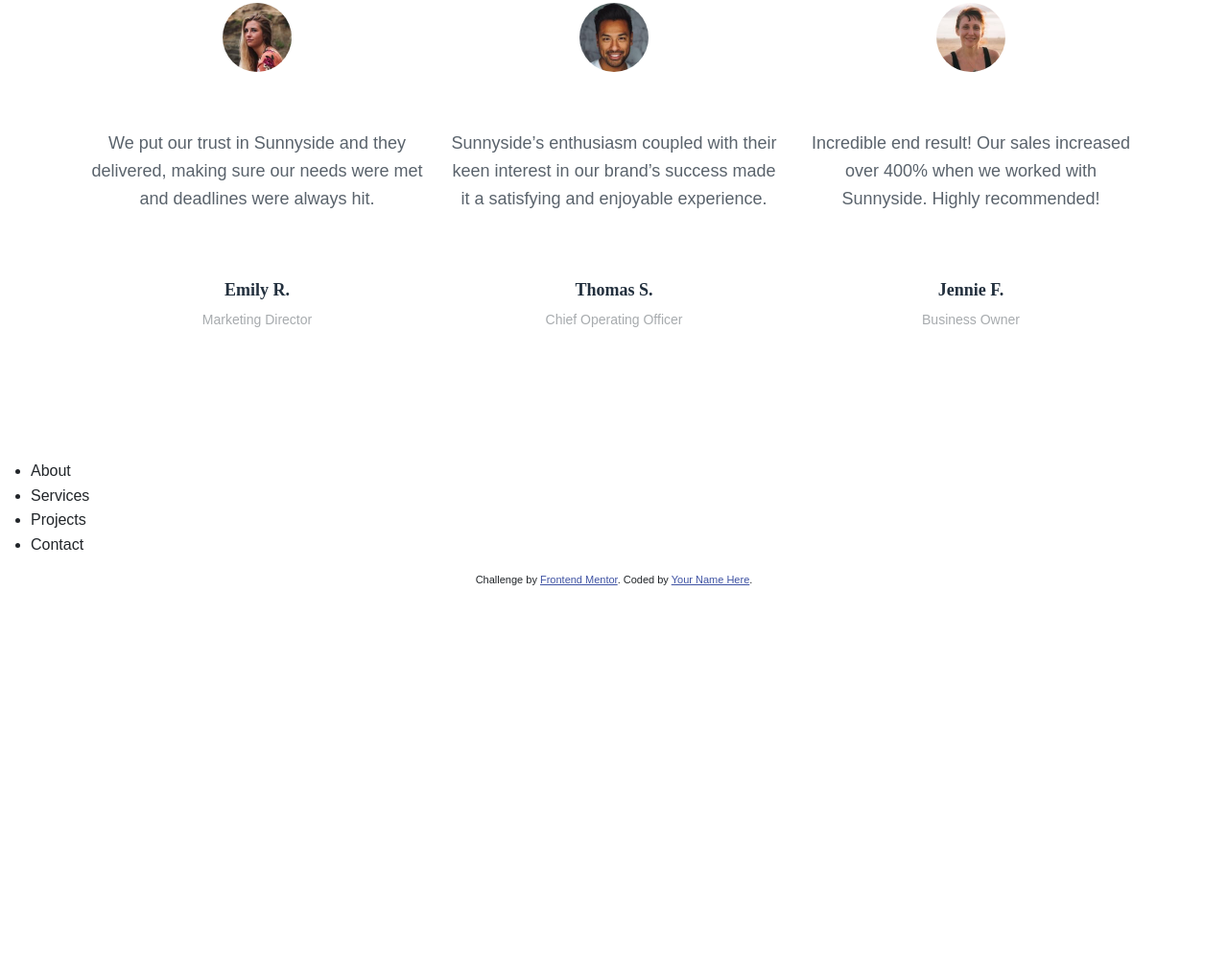
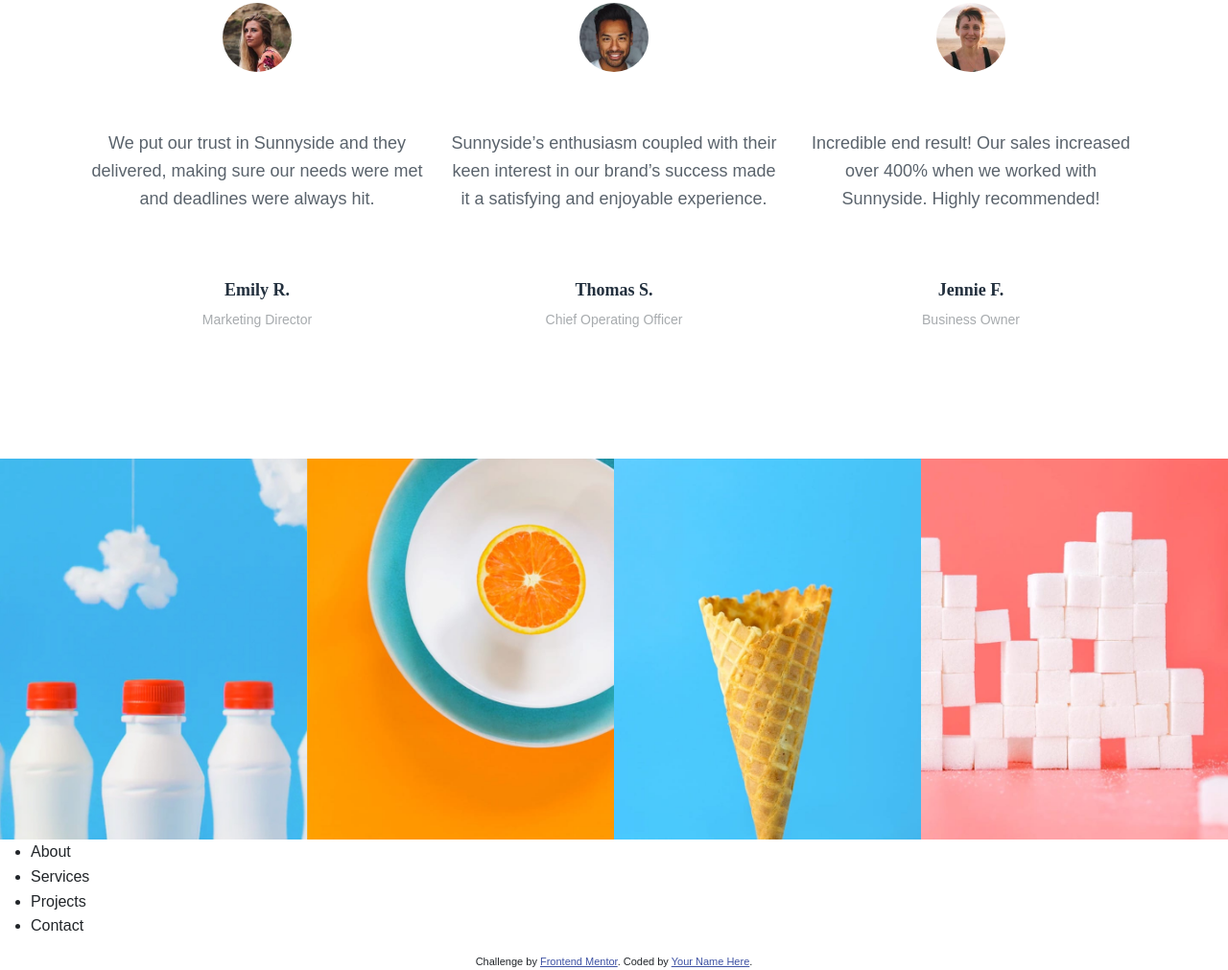
Before and after one commit to byronbyron/sunnyside-agency-landing-page, a website: page index.html in a window 1280 px wide. Shown: the part 2547-3558 px from the top of the page at 96% size. Before the commit the page ends 3161 px from the top, so only its background shows below. Drawn offline with Linux system fonts and the light colour scheme; a web font is replaced by a local one.

Commit message:
Add styles for image gallery above footer

```diff
--- a/index.html
+++ b/index.html
@@ -265,6 +265,38 @@
         </div>
       </div>
     </section>
+
+    <section>
+      <div class="row g-0 gallery">
+        <div class="col-6 col-lg-3">
+          <div class="ratio ratio-1x1">
+            <img src="./images/mobile/image-gallery-milkbottles.jpg" alt="" class="img-fluid w-100 h-100 d-block d-lg-none">
+            <img src="./images/desktop/image-gallery-milkbottles.jpg" alt="" class="img-fluid w-100 h-100 d-none d-lg-block">
+          </div>
+        </div>
+
+        <div class="col-6 col-lg-3">
+          <div class="ratio ratio-1x1">
+            <img src="./images/mobile/image-gallery-orange.jpg" alt="" class="img-fluid w-100 h-100 d-block d-lg-none">
+            <img src="./images/desktop/image-gallery-orange.jpg" alt="" class="img-fluid w-100 h-100 d-none d-lg-block">
+          </div>
+        </div>
+
+        <div class="col-6 col-lg-3">
+          <div class="ratio ratio-1x1">
+            <img src="./images/mobile/image-gallery-cone.jpg" alt="" class="img-fluid w-100 h-100 d-block d-lg-none">
+            <img src="./images/desktop/image-gallery-cone.jpg" alt="" class="img-fluid w-100 h-100 d-none d-lg-block">
+          </div>
+        </div>
+
+        <div class="col-6 col-lg-3">
+          <div class="ratio ratio-1x1">
+            <img src="./images/mobile/image-gallery-sugar-cubes.jpg" alt="" class="img-fluid w-100 h-100 d-block d-lg-none">
+            <img src="./images/desktop/image-gallery-sugarcubes.jpg" alt="" class="img-fluid w-100 h-100 d-none d-lg-block">
+          </div>
+        </div>
+      </div>
+    </section>
   </main>
 
   <footer>
--- a/src/scss/components/_base.scss
+++ b/src/scss/components/_base.scss
@@ -111,3 +111,15 @@ h3 {
         }
     }
 }
+
+.gallery {
+    .ratio-1x1 {
+        @include media-breakpoint-up(lg) {
+            --bs-aspect-ratio: 124.1666%;
+        }
+    }
+
+    img {
+        object-fit: cover;
+    }
+}
```
Also changed, not shown: css/app.css.
